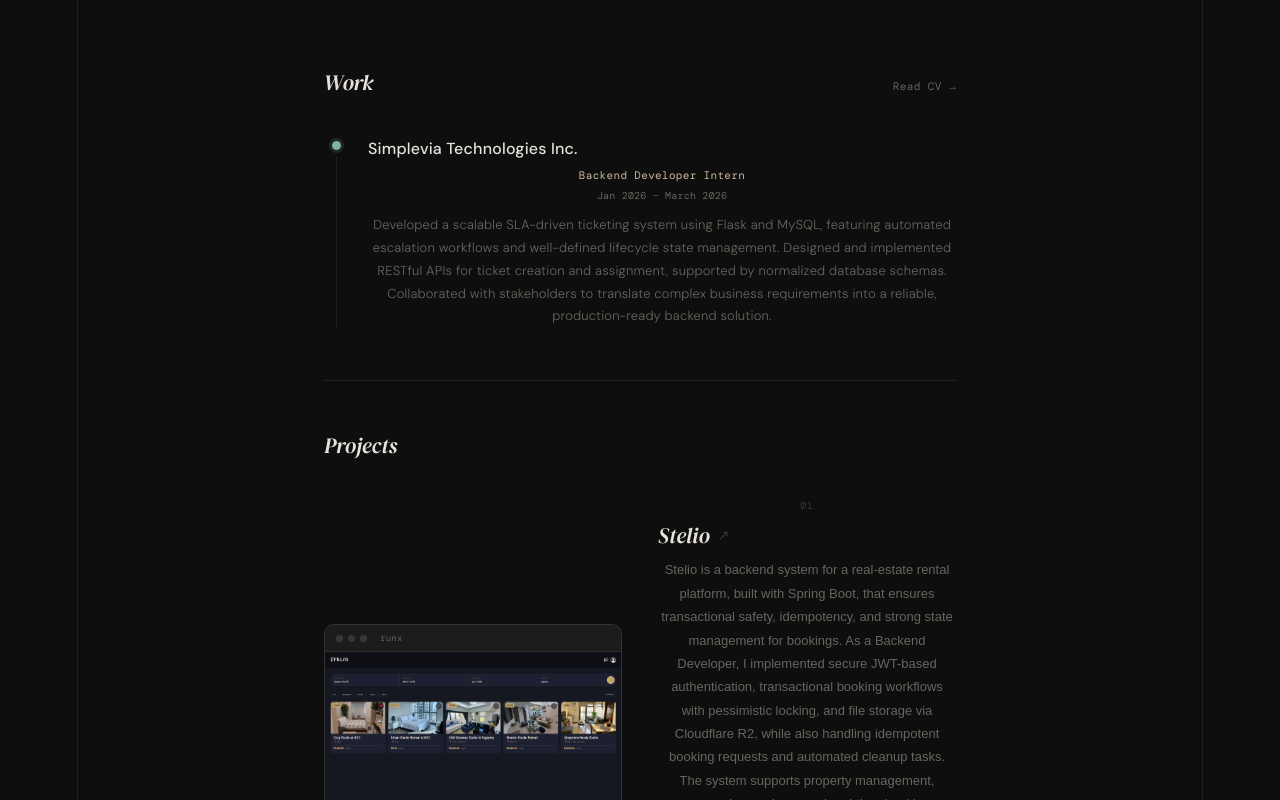
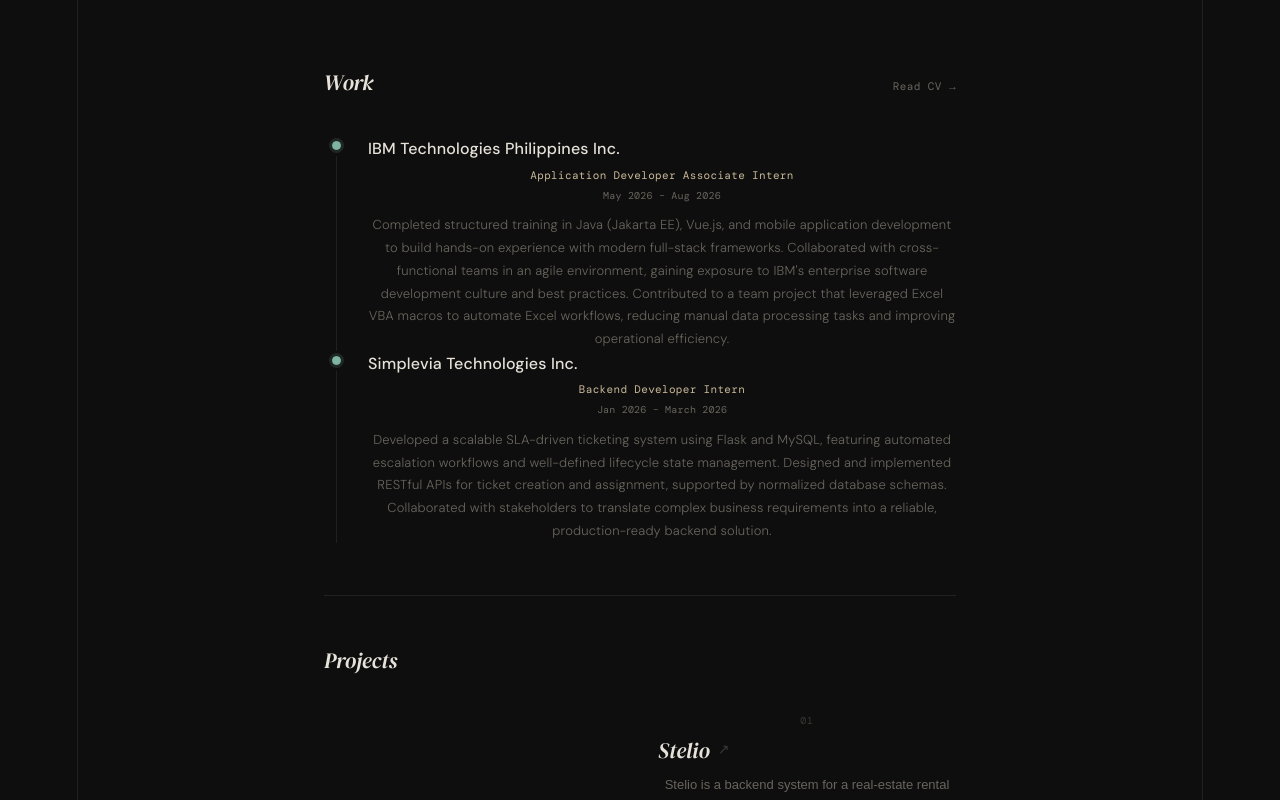
Before and after one commit to AaronJoshBaon/portfolio, a React (Vite) app: page / in a window 1280 px wide. Shown: the part 560-1360 px from the top of the page. Built offline with nearby package versions, Linux system fonts and the light colour scheme; no server answers.

Commit message:
Add work experience section for IBM internship and update GitHub handle

```diff
--- a/src/App.tsx
+++ b/src/App.tsx
@@ -233,6 +233,31 @@
               <div className="work-content">
                 <div className="work-meta">
                   <span className="work-company">
+                    IBM Technologies Philippines Inc.
+                  </span>
+                </div>
+                <div className="work-role">Application Developer Associate Intern</div>
+                <div className="work-period">May 2026 – Aug 2026</div>
+                <p className="work-desc">
+                  Completed structured training in Java (Jakarta EE), Vue.js, and mobile application development
+                  to build hands-on experience with modern full-stack frameworks. Collaborated with cross-functional
+                  teams in an agile environment, gaining exposure to IBM's enterprise software development culture
+                  and best practices. Contributed to a team project that leveraged Excel VBA macros to automate
+                  Excel workflows, reducing manual data processing tasks and improving operational efficiency.
+                </p>
+              </div>
+            </div>
+          </div>
+
+          <div className="timeline">
+            <div className="work-entry">
+              <div className="timeline-col">
+                <div className="tl-dot current"></div>
+                <div className="tl-line"></div>
+              </div>
+              <div className="work-content">
+                <div className="work-meta">
+                  <span className="work-company">
                     Simplevia Technologies Inc.
                   </span>
                 </div>
@@ -417,7 +442,7 @@
 
           <div className="connect-list">
             <a
-              href="https://github.com/shironzi"
+              href="https://github.com/AaronJoshBaon"
               className="connect-row"
               target="_blank"
               rel="noopener noreferrer"
@@ -435,7 +460,7 @@
                 </span>
                 <div>
                   <div className="connect-platform">GitHub</div>
-                  <div className="connect-handle">@shironzi</div>
+                  <div className="connect-handle">@AaronJoshBaon</div>
                 </div>
               </div>
               <span className="connect-arrow">↗</span>
```
Also changed, not shown: 1 other file (tests, documents, lock files or other folders).
